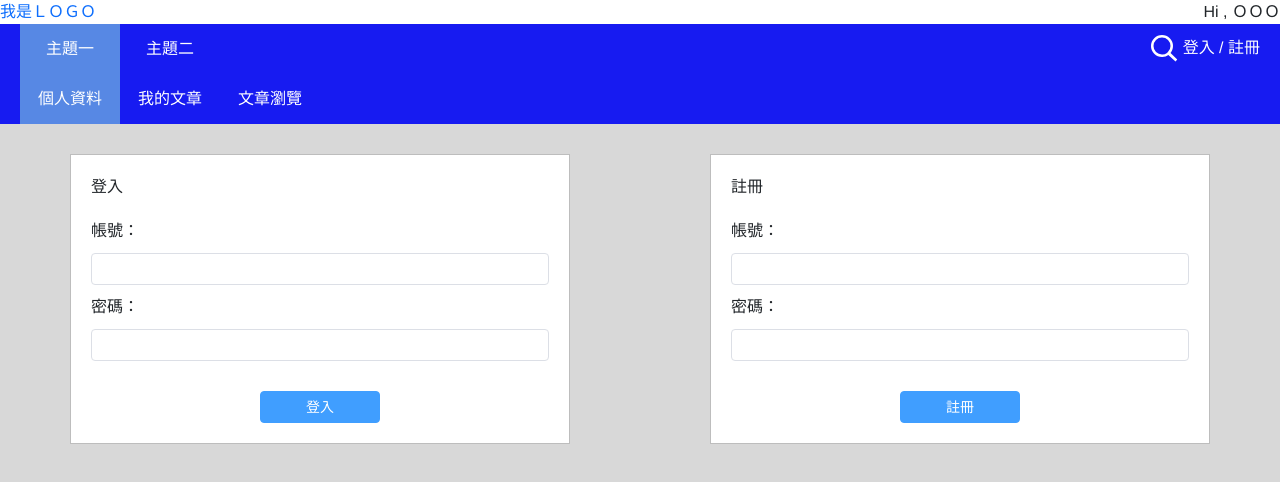
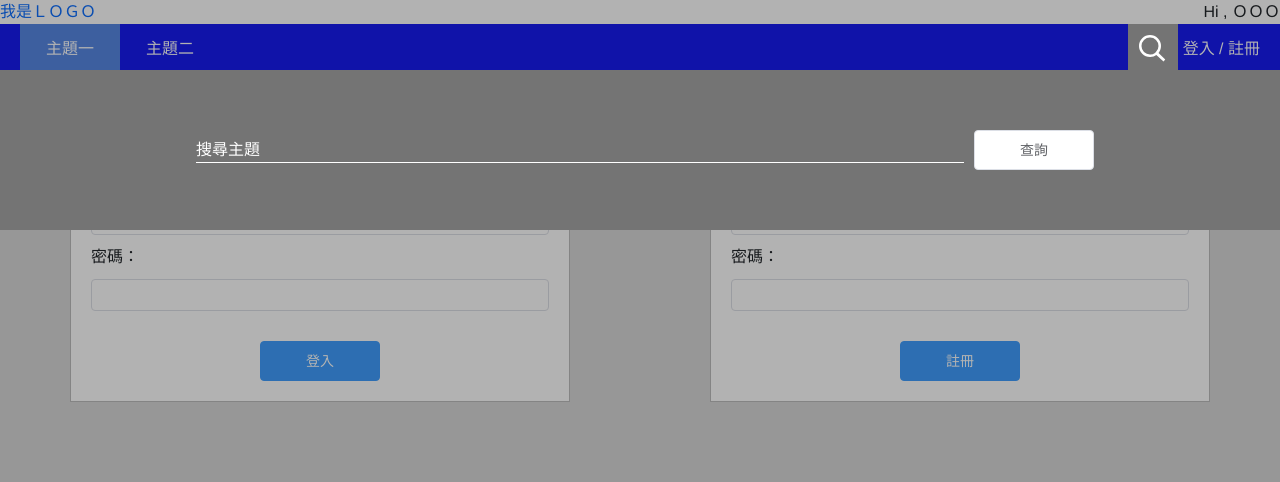
Before and after one commit to lucky4bettty/vue3_blog_test, a Vue app: page /login in a window 1280 px wide. Shown: the top 482 px of the page. Built offline with nearby package versions, Linux system fonts and the light colour scheme.

Commit message:
新增查詢框

```diff
--- a/src/App.vue
+++ b/src/App.vue
@@ -26,23 +26,29 @@
 
       <!-- 左邊分類 -->
       <ul class="navbar_left d-flex">
-        <li class="activeNav">主題一</li>
+        <li class="activeNav" >主題一</li>
         <li>主題二</li>
       </ul>
       <!-- 右邊登入 + 查詢 -->
       <div class="navbar_right">
-        <img @click="searchShow" src="@/images/icon-search.svg" />
-        <span>
-          <router-link to="/login">登入 / 註冊</router-link>
-        </span>
+        <div class="search_icon" :class="{ search_icon_active: showSearch }" >
+          <img @click="searchShow(true)" src="@/images/icon-search.svg" />
+        </div>
+
+        <div>
+          <span>
+            <router-link to="/login">登入 / 註冊</router-link>
+          </span>
+        </div>
+
+
       </div>
 
     </div>
 
     <!-- 選擇類別列 - member登入 未完成  -->
-    <div class="navbar">
+    <!-- <div class="navbar">
 
-      <!-- 左邊分類 -->
       <ul class="navbar_left d-flex">
 
         <li class="activeNav"><router-link to="/information">個人資料</router-link> </li>
@@ -51,10 +57,26 @@
 
       </ul>
 
-    </div>
+    </div> -->
 
 
   </div>
+
+  <!-- 查詢框框 -->
+  <!-- 遮罩 -->
+  <div v-show="showSearch" class="searchBg" @click="searchShow(false)">
+  </div>
+  <!-- 查詢框內容 -->
+  <div v-show="showSearch" class="search_dialog">
+
+    <div class="search_input">
+      <input class="now_input" v-model="search_input" placeholder="搜尋主題" />
+    </div>
+
+    <el-button  class="search_btn">查詢</el-button>
+
+  </div>
+
   <router-view />
 </template>
 
@@ -77,22 +99,32 @@ export default {
 
 
 
-    const title = ref('');
+    const search_input = ref(''); // 查詢條件
 
     // 查詢- show
-    const searchShow = ()=>{
-
+    const searchShow = (isShow)=>{
+      showSearch.value = isShow ;
     }
 
     const searchBtn = () =>{
       console.log(state.content)
     }
 
+    // 查詢框顯示隱藏
+    const showSearch = ref(true);
+
+    const handleClose = ()=>{
+
+    }
+
 
 
     return {
       searchBtn,
-      searchShow
+      searchShow,
+      search_input,
+      showSearch,
+      handleClose
 
     };
   },
@@ -101,3 +133,81 @@ export default {
 </script>
 
 <style lang="scss" src="@/style/vue-common.scss" scoped></style>
+
+<style lang="scss">
+
+// search 框框
+.search_icon{
+  height: 100%;
+  width:50px;
+  display:flex;
+  justify-content: center;
+  align-items: center;
+  z-index: 120;
+}
+
+.search_icon_active{
+  background-color: #747474;
+}
+
+.searchBg{
+  width: 100%;
+  height: 100%;
+  background: rgb(0, 0, 0);
+  opacity: 0.3;
+  position: absolute;
+  top: 0;
+  left: 0;
+  z-index:100;
+}
+
+.search_dialog{
+  width: 100%;
+  height: 20%;
+  background: rgb(116, 116, 116);
+  position: absolute;
+  top: 70px;
+  left: 0;
+  z-index:100;
+  display: flex;
+  justify-content: center;
+  align-items: center;
+
+}
+
+.search_input{
+  width: 60% ;
+  margin-left:10px ;
+  margin-right:10px ;
+  ::placeholder { /* CSS 3 標準 */
+    color: white;
+  }
+
+  ::-webkit-input-placeholder { /* Chrome, Safari */
+    color: white;
+  }
+
+  :-ms-input-placeholder { /* IE 10+ */
+    color: white;
+  }
+
+  ::-moz-placeholder { /* Firefox 19+ */
+    color: white;
+    opacity: 1;
+  }
+
+  .now_input{
+  border-top: 0;  // 去除未選中狀態邊框
+  border-left: 0;  // 去除未選中狀態邊框
+  border-right: 0;  // 去除未選中狀態邊框
+  border-bottom: 1px white solid;  // 去除未選中狀態邊框
+  width: 100%;
+  outline: none; // 去除選中狀態邊框
+  background-color: rgba(0, 0, 0, 0);// 透明背景
+  color:white ;
+  }
+}
+
+
+
+</style>
--- a/src/style/vue-common.scss
+++ b/src/style/vue-common.scss
@@ -82,6 +82,12 @@ ul , li {
         }
     }
 
+    .navbar_right{
+        height:100%;
+        display:flex;
+        align-items: center;
+    }
+
     .navbar_right a{
         margin-left: 5px;
         color: white;
@@ -95,6 +101,7 @@ ul , li {
 // 共用元件
 .el-button{
     width: 120px;
+    height: 40px;
 }
 
 // 使用者頁面寬度
```
